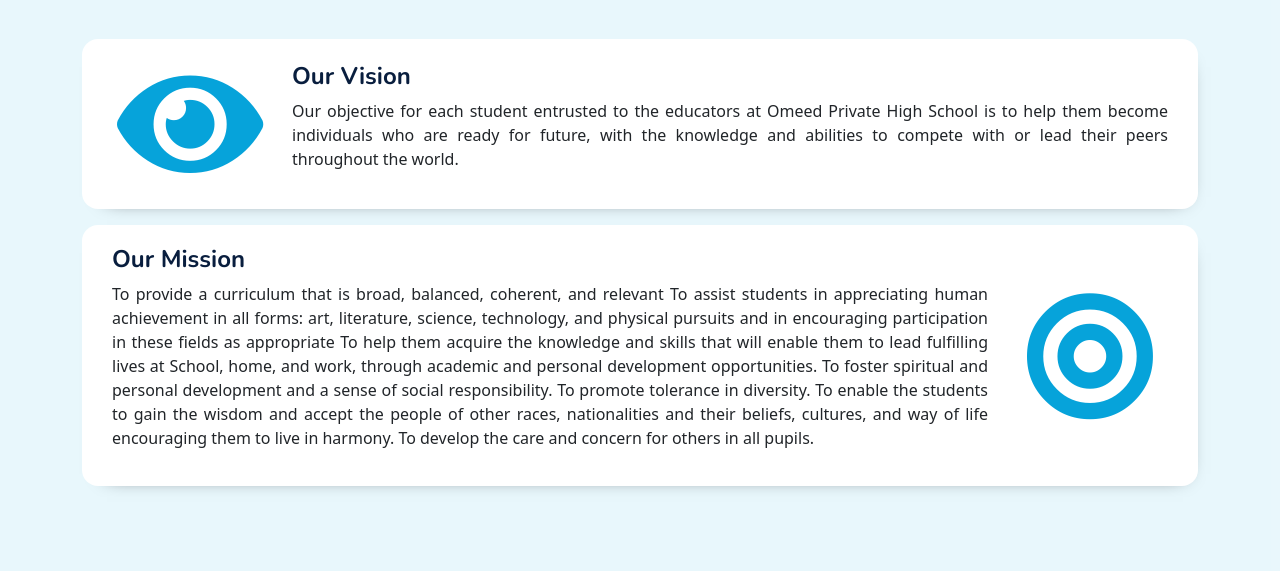
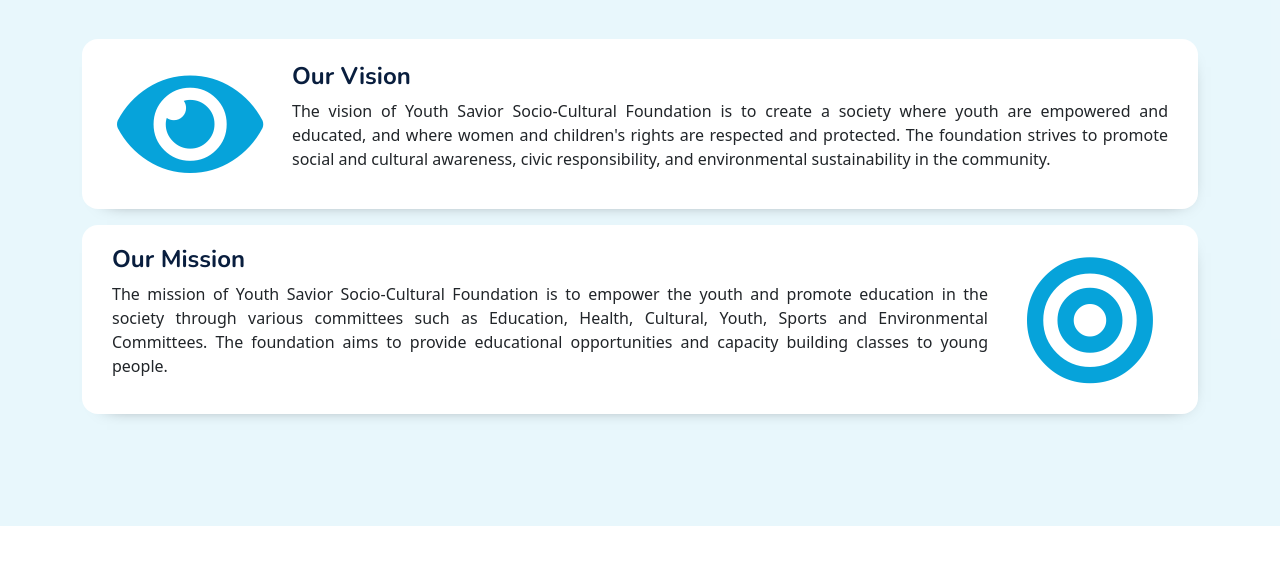
Before and after one commit to edris-taji/youth-savior-foundation, a plain HTML site: page vision-and-mission.html in a window 1280 px wide. Shown: the part 678-1249 px from the top of the page. Drawn offline with nearby package versions, Linux system fonts and the light colour scheme.

Commit message:
Sterday 20 May 2023

```diff
--- a/vision-and-mission.html
+++ b/vision-and-mission.html
@@ -174,11 +174,12 @@
                                         <div class="col-lg-12">
                                             <h4>Our Vision</h4>
                                             <p>
-                                                Our objective for each student entrusted to the
-                                                educators at Omeed Private High School is to help them
-                                                become individuals who are ready for future, with the
-                                                knowledge and abilities to compete with or lead their
-                                                peers throughout the world.
+                                                The vision of Youth Savior Socio-Cultural Foundation is to create a
+                                                society where youth are empowered and educated, and
+                                                where women and children's rights are respected and protected. The
+                                                foundation strives to promote social and cultural
+                                                awareness, civic responsibility, and environmental sustainability in the
+                                                community.
                                             </p>
                                         </div>
                                     </div>
@@ -192,20 +193,12 @@
                                 <div class="col-xl-10 col-lg-10 col-md-8 col-sm-12 text-align-justify">
                                     <h4>Our Mission</h4>
                                     <p>
-                                        To provide a curriculum that is broad, balanced, coherent,
-                                        and relevant To assist students in appreciating human
-                                        achievement in all forms: art, literature, science,
-                                        technology, and physical pursuits and in encouraging
-                                        participation in these fields as appropriate To help them
-                                        acquire the knowledge and skills that will enable them to
-                                        lead fulfilling lives at School, home, and work, through
-                                        academic and personal development opportunities. To foster
-                                        spiritual and personal development and a sense of social
-                                        responsibility. To promote tolerance in diversity. To enable
-                                        the students to gain the wisdom and accept the people of
-                                        other races, nationalities and their beliefs, cultures, and
-                                        way of life encouraging them to live in harmony. To develop
-                                        the care and concern for others in all pupils.
+                                        The mission of Youth Savior Socio-Cultural Foundation is to empower the youth
+                                        and promote education in the society
+                                        through various committees such as Education, Health, Cultural, Youth, Sports
+                                        and Environmental Committees. The
+                                        foundation aims to provide educational opportunities and capacity building
+                                        classes to young people.
                                     </p>
                                 </div>
 
```
Also changed, not shown: Hossaini.html (+4 -4 lines), NGOs.txt (added).
